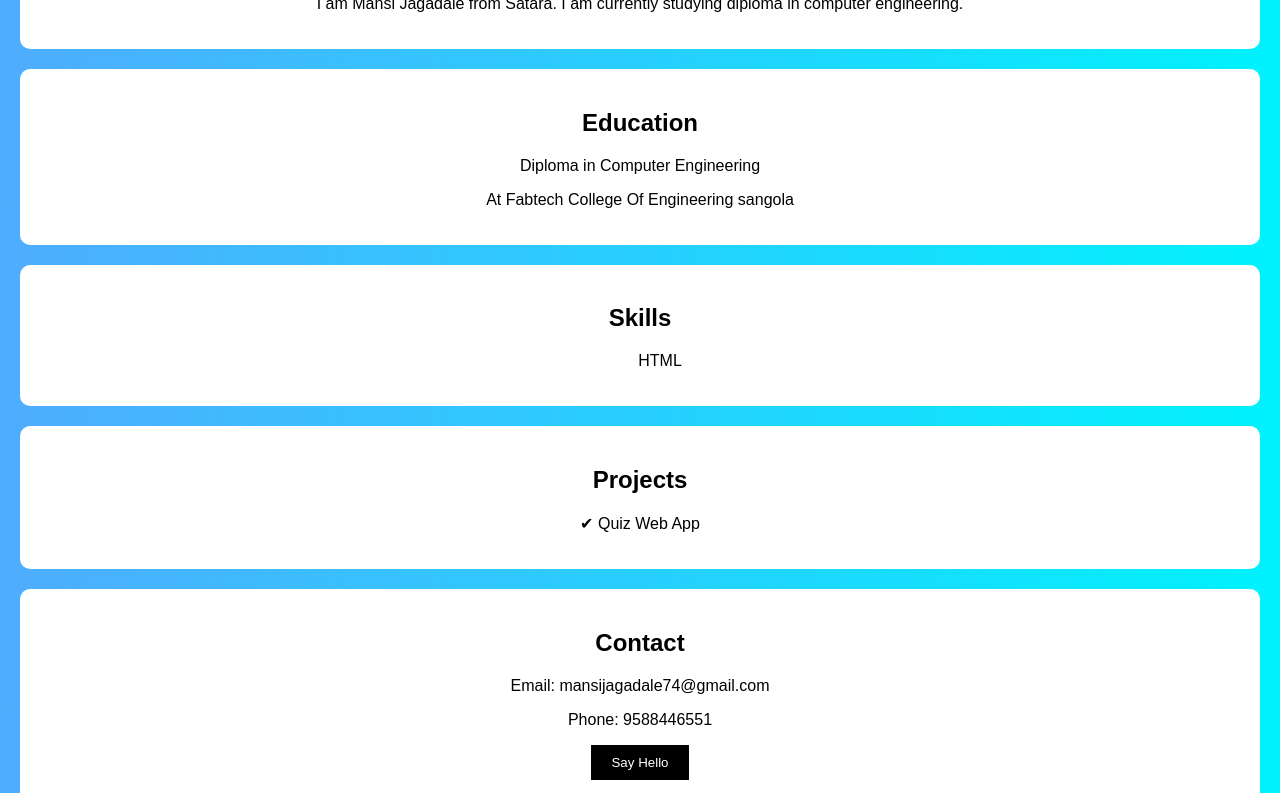
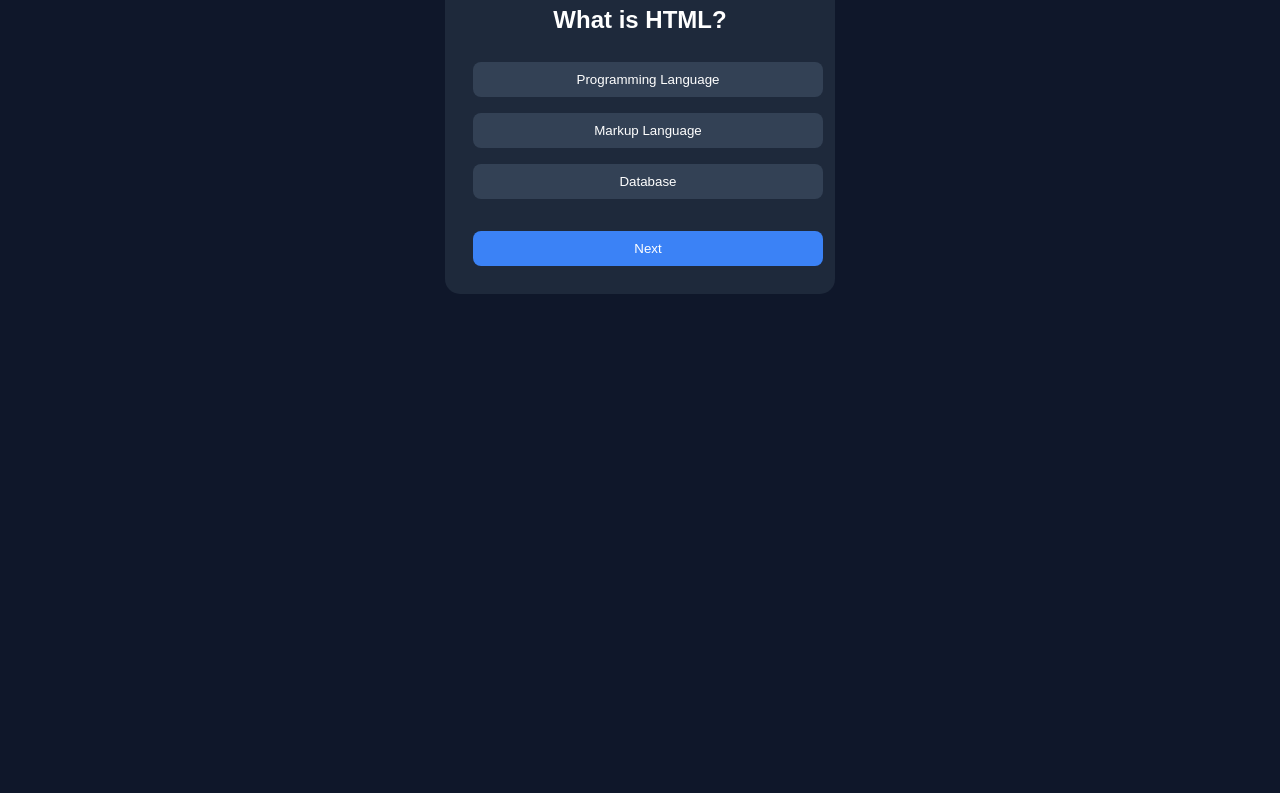
Before and after one commit to mansijagadale74/quizeminaweb, a plain HTML site: page index.html in a window 1280 px wide. Shown: the part 308-1101 px from the top of the page. After the commit the page ends 816 px from the top, so only its background shows below. Drawn offline with Linux system fonts and the light colour scheme.

Commit message:
Add files via upload

```diff
--- a/index.html
+++ b/index.html
@@ -1,52 +1,25 @@
 <!DOCTYPE html>
-<html lang="en">
+<html>
 <head>
-    <meta charset="UTF-8">
-    <title>Mansi j - Portfolio</title>
+    <title>QuizMania - Interactive Quiz App</title>
     <link rel="stylesheet" href="style.css">
 </head>
 <body>
 
-<header>
-    <h1>Hi, I'm Mansi J 👋</h1>
-    <p>Diploma first year sudent </p>
-</header>
+<div class="quiz-container">
+    <h1>🧠 QuizMania</h1>
 
-<section>
-    <h2>About Me</h2>
-    <p>
-        I am Mansi Jagadale from Satara. I am currently studying diploma in computer engineering.
+    <h2 id="question"></h2>
+    <div id="answers"></div>
+	<p id="message"></p>
 
-    </p>
-</section>
+    <button id="nextBtn" onclick="nextQuestion()" disabled>Next</button>
 
-<section>
-    <h2>Education</h2>
-    <p>Diploma in Computer Engineering </p>
-    <p>At Fabtech College Of Engineering sangola</p>
-</section>
-
-<section>
-    <h2>Skills</h2>
-    <ul>
-        <li>HTML</li>
-
-    </ul>
-</section>
-
-<section>
-    <h2>Projects</h2>
-    <p>✔ Quiz Web App</p>
-
-</section>
-
-<section>
-    <h2>Contact</h2>
-    <p>Email: mansijagadale74@gmail.com</p>
-    <p>Phone: 9588446551</p>
-    <button onclick="showMessage()">Say Hello</button>
-    <p id="msg"></p>
-</section>
+    <div id="result" class="hide">
+        <h2>Your Score: <span id="score"></span></h2>
+        <button onclick="restartQuiz()">Restart</button>
+    </div>
+</div>
 
 <script src="script.js"></script>
 </body>
--- a/script.js
+++ b/script.js
@@ -1,3 +1,78 @@
-function showMessage() {
-    document.getElementById("msg").innerText = "Hello! Thanks for visiting my website 😊";
+let questions = [
+    { question: "What is HTML?", answers: ["Programming Language", "Markup Language", "Database"], correct: 1 },
+    { question: "Which is used for styling?", answers: ["HTML", "CSS", "Python"], correct: 1 },
+    { question: "Which language is used for logic?", answers: ["JavaScript", "CSS", "HTML"], correct: 0 },
+    { question: "What does CSS stand for?", answers: ["Creative Style Sheets", "Cascading Style Sheets", "Color Style Sheets"], correct: 1 }
+];
+
+let current = 0;
+let score = 0;
+
+function loadQuestion() {
+    let q = questions[current];
+    document.getElementById("question").innerText = q.question;
+
+    let answersDiv = document.getElementById("answers");
+    answersDiv.innerHTML = "";
+
+    q.answers.forEach((ans, index) => {
+        let btn = document.createElement("button");
+        btn.innerText = ans;
+        btn.classList.add("answer-btn");
+
+        btn.onclick = () => selectAnswer(btn, index);
+        answersDiv.appendChild(btn);
+    });
+
+    document.getElementById("nextBtn").disabled = true;
 }
+
+function selectAnswer(button, index) {
+    let correctIndex = questions[current].correct;
+    let buttons = document.querySelectorAll(".answer-btn");
+
+    buttons.forEach((btn, i) => {
+        btn.disabled = true;
+
+        if (i === correctIndex) {
+            btn.innerHTML += " ✔";  // correct tick
+            btn.classList.add("correct");
+        }
+    });
+
+    if (index === correctIndex) {
+        button.classList.add("selected");
+        score++;
+    } else {
+        button.innerHTML += " ❌";  // wrong mark
+        button.classList.add("wrong", "selected");
+        showMessage("❌ Wrong Answer!");
+    }
+
+    document.getElementById("nextBtn").disabled = false;
+}
+
+function showMessage(msg) {
+    let message = document.getElementById("message");
+    message.innerText = msg;
+}
+
+function nextQuestion() {
+    document.getElementById("message").innerText = "";
+
+    current++;
+    if (current < questions.length) {
+        loadQuestion();
+    } else {
+        showResult();
+    }
+}
+
+function showResult() {
+    document.querySelector(".quiz-container").innerHTML = `
+        <h2>Your Score: ${score}/${questions.length}</h2>
+        <button onclick="location.reload()">Restart</button>
+    `;
+}
+
+loadQuestion();
--- a/style.css
+++ b/style.css
@@ -1,31 +1,67 @@
 body {
     font-family: Arial;
-    margin: 0;
-    background: linear-gradient(to right, #4facfe, #00f2fe);
-    color: black;
+    background: #0f172a;
+    color: white;
+    display: flex;
+    justify-content: center;
+    align-items: center;
+    height: 100vh;
+}
+
+.quiz-container {
+    background: #1e293b;
+    padding: 20px;
+    border-radius: 15px;
+    width: 350px;
     text-align: center;
 }
 
-header {
-    padding: 40px;
-    background: white;
+button {
+    margin: 8px;
+    padding: 10px;
+    width: 100%;
+    border: none;
+    border-radius: 8px;
+    cursor: pointer;
 }
 
-section {
-    margin: 20px;
-    padding: 20px;
-    background: white;
-    border-radius: 10px;
+.correct {
+    background: green;
 }
 
-ul {
-    list-style: none;
+.wrong {
+    background: red;
 }
 
-button {
-    padding: 10px 20px;
-    background: black;
+.hide {
+    display: none;
+}
+
+#nextBtn {
+    background: #3b82f6;
     color: white;
-    border: none;
-    cursor: pointer;
 }
+
+#answers button {
+    background: #334155;
+    color: white;
+}
+.answer-btn {
+    background: #334155;
+    color: white;
+}
+
+.selected {
+    border: 2px solid yellow;
+}
+
+.correct {
+    background: green !important;
+}
+
+.wrong {
+    background: red !important;
+
+.quiz-container {
+    backdrop-filter: blur(10px);
+}
```
